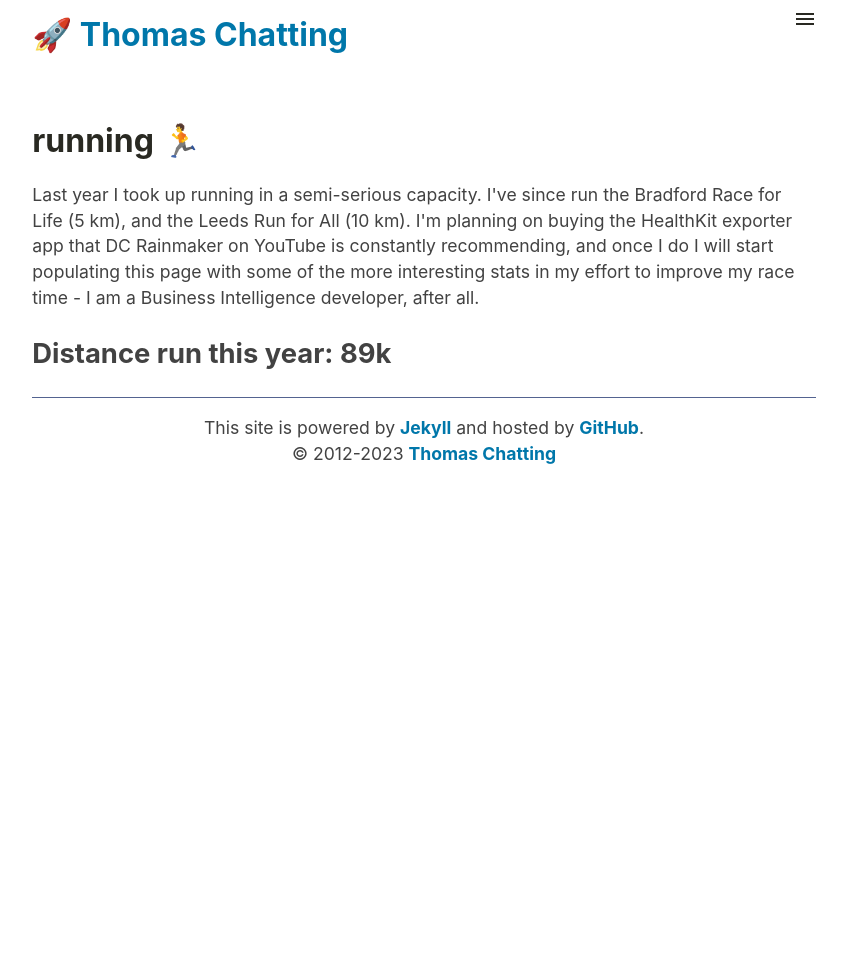
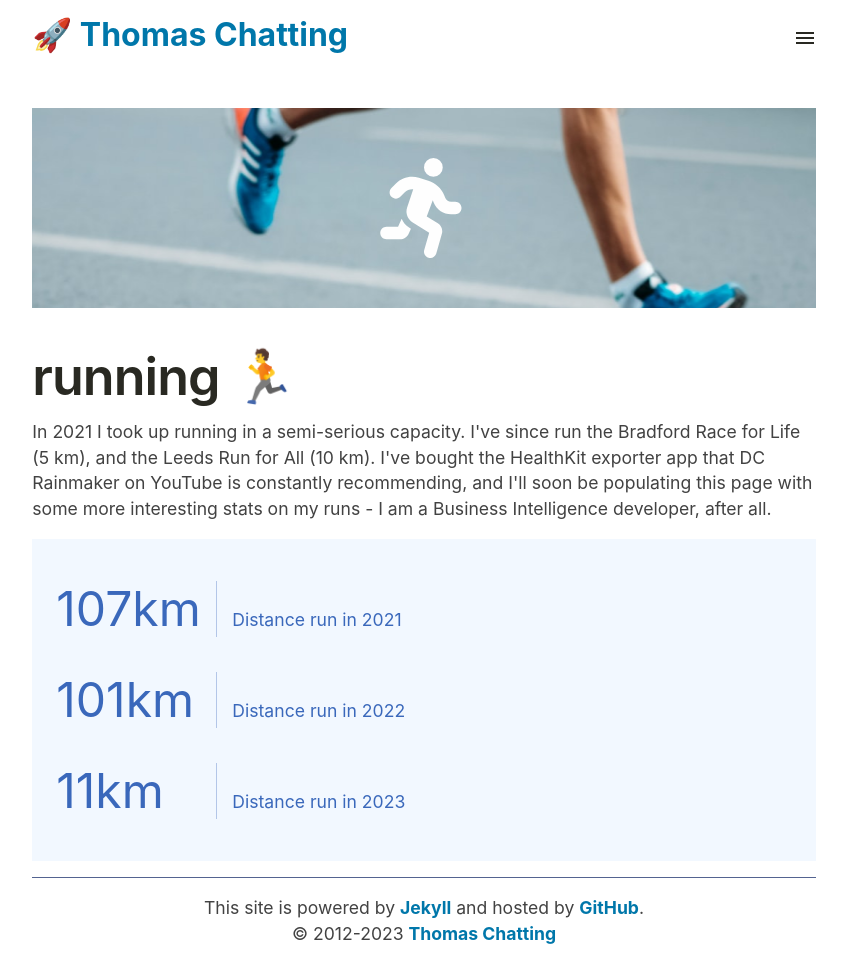
Before and after one commit to tomchatting/tomchatting.github.io, a Jekyll site: the page built from running.md, in a window 1280 px wide. Shown: the whole page, without its empty margins (216-1063 px from the left). Built offline with Jekyll 4.4.1, drawn with Linux system fonts in a browser that asks for light colours; before the commit the page ends 900 px from its top, so only the background shows below that.

Commit message:
Updates to running and reading

```diff
--- a/running.md
+++ b/running.md
@@ -5,9 +5,19 @@ permalink: /running/
 ---
 
 <section>
+    <div class=running-top>
+
+        <svg xmlns="http://www.w3.org/2000/svg" viewBox="0 0 448 512"><!--! Font Awesome Pro 6.3.0 by @fontawesome - https://fontawesome.com License - https://fontawesome.com/license (Commercial License) Copyright 2023 Fonticons, Inc. --><path fill="#fefefe" d="M320 48a48 48 0 1 0 -96 0 48 48 0 1 0 96 0zM125.7 175.5c9.9-9.9 23.4-15.5 37.5-15.5c1.9 0 3.8 .1 5.6 .3L137.6 254c-9.3 28 1.7 58.8 26.8 74.5l86.2 53.9-25.4 88.8c-4.9 17 5 34.7 22 39.6s34.7-5 39.6-22l28.7-100.4c5.9-20.6-2.6-42.6-20.7-53.9L238 299l30.9-82.4 5.1 12.3C289 264.7 323.9 288 362.7 288H384c17.7 0 32-14.3 32-32s-14.3-32-32-32H362.7c-12.9 0-24.6-7.8-29.5-19.7l-6.3-15c-14.6-35.1-44.1-61.9-80.5-73.1l-48.7-15c-11.1-3.4-22.7-5.2-34.4-5.2c-31 0-60.8 12.3-82.7 34.3L57.4 153.4c-12.5 12.5-12.5 32.8 0 45.3s32.8 12.5 45.3 0l23.1-23.1zM91.2 352H32c-17.7 0-32 14.3-32 32s14.3 32 32 32h69.6c19 0 36.2-11.2 43.9-28.5L157 361.6l-9.5-6c-17.5-10.9-30.5-26.8-37.9-44.9L91.2 352z"/></svg>
+
+    </div>
+
     <h1 class="page-top">running 🏃</h1>
 
-    <p>Last year I took up running in a semi-serious capacity. I've since run the Bradford Race for Life (5 km), and the Leeds Run for All (10 km). I'm planning on buying the HealthKit exporter app that DC Rainmaker on YouTube is constantly recommending, and once I do I will start populating this page with some of the more interesting stats in my effort to improve my race time - I am a Business Intelligence developer, after all.</p>
+    <p>In 2021 I took up running in a semi-serious capacity. I've since run the Bradford Race for Life (5 km), and the Leeds Run for All (10 km). I've bought the HealthKit exporter app that DC Rainmaker on YouTube is constantly recommending, and I'll soon be populating this page with some more interesting stats on my runs - I am a Business Intelligence developer, after all.</p>
 
-    <h2 class="center-text">Distance run this year: 89k</h2>
+    <div class=running-stats>
+        <p><span>107km</span> <span>Distance run in 2021</span></p>
+        <p><span>101km</span> <span>Distance run in 2022</span></p>
+        <p><span>11km</span> <span>Distance run in 2023</span></p>
+    </div>
 </section>
--- a/static/style.css
+++ b/static/style.css
@@ -47,9 +47,11 @@ body.default:before {
     background-repeat: no-repeat;
     background-position: 50% 0;
     background-size: cover;
-  }
+}
 
-body.default header, body.default section, body.default footer {
+body.default header,
+body.default section,
+body.default footer {
     position: relative;
 }
 
@@ -58,7 +60,7 @@ header section {
     grid-template-areas:
         "title nav";
     align-items: start;
-    justify-content:  space-between;
+    justify-content: space-between;
 }
 
 header h1 {
@@ -66,7 +68,8 @@ header h1 {
     margin-top: 0.7rem;
 }
 
-.home h1 {
+.home h1,
+h1.page-top {
     font-size: 52px !important;
     line-height: 50px !important;
     font-weight: 600 !important;
@@ -112,7 +115,7 @@ header nav .menu-btn:hover {
 header nav .menu-icon {
     width: 20px;
     height: 20px;
-    padding-top: 1em;
+    padding-top: 2em;
     cursor: pointer;
     display: inline-block;
     position: relative;
@@ -176,43 +179,6 @@ header nav .menu-btn:checked~.menu-icon .navicon:after {
 header nav .menu-btn:checked~.menu-icon:not(.steps) .navicon:before,
 header nav .menu-btn:checked~.menu-icon:not(.steps) .navicon:after {
     top: 0;
-}
-
-
-
-@media (min-width: 1321px) {
-    nav li {
-        display: inline-block !important;
-    }
-
-    header li a {
-        padding: 20px 30px;
-    }
-
-    header li a:hover {
-        background-color: transparent !important;
-    }
-
-    header nav ul {
-        clear: none;
-        max-height: none;
-        top: 0 !important;
-        left: 0;
-    }
-
-    nav .menu-icon {
-        display: none !important;
-    }
-
-    .home h1 {
-        font-size: 96px !important;
-        line-height: 100px !important;
-    }
-
-    .home p.lede {
-        font-size: 32px !important;
-        line-height: 44px !important;
-    }
 }
 
 h1 {
@@ -302,13 +268,73 @@ table {
     justify-content: center;
 }
 
-img, iframe, pre, code {
+img,
+iframe,
+pre,
+code {
     max-width: 100%;
     overflow-x: auto;
 }
 
-pre, code, figure {
+pre,
+code,
+figure {
     margin: 0;
+}
+
+.reading-top {
+    background: url(/static/images/reading-top.png) no-repeat center center;
+    max-width: 1280px;
+    margin: 0 auto;
+    display: block;
+}
+
+.running-top,
+.reading-top {
+    height: 200px;
+}
+
+.running-top {
+    background: url(/static/images/running-top.png) no-repeat center center;
+    max-width: 1280px;
+    margin: 0 auto;
+    display: block;
+}
+
+.running-top svg,
+.reading-top svg {
+    display: block;
+    margin: 0 auto;
+    width: 100px;
+    height: 100px;
+    padding-top: 50px;
+}
+
+.running-stats {
+    background: #f2f8ff;
+    color: #3a68bb;
+    padding: 1.5rem;
+}
+
+.running-stats p {
+    display: inline-block;
+    width: 400px;
+}
+
+.running-stats span:nth-child(1) {
+    display: inline-block;
+    width: 150px;
+    font-size: 3rem;
+    line-height: 3.5rem;
+    border-right: 1px solid #3a67bb57;
+    padding-right: 10px;
+    margin-right: 10px;
+}
+
+.running-stats span:nth-child(2) {
+    display: inline-block;
+    width: 200px;
+    word-break: break-all;
 }
 
 footer section {
@@ -316,3 +342,48 @@ footer section {
     margin-top: 1rem;
     border-top: 1px solid var(--color-secondary);
 }
+
+@media (min-width: 1321px) {
+    nav li {
+        display: inline-block !important;
+    }
+
+    header li a {
+        padding: 20px 30px;
+    }
+
+    header li a:hover {
+        background-color: transparent !important;
+    }
+
+    header nav ul {
+        clear: none;
+        max-height: none;
+        top: 0 !important;
+        left: 0;
+    }
+
+    nav .menu-icon {
+        display: none !important;
+    }
+
+    .home h1 {
+        font-size: 96px !important;
+        line-height: 100px !important;
+    }
+
+    .home p.lede {
+        font-size: 32px !important;
+        line-height: 44px !important;
+    }
+
+    .reading-top,
+    .running-top {
+        height: 300px;
+    }
+
+    .reading-top svg,
+    .running-top svg {
+        padding-top: 100px;
+    }
+}
```
Also changed, not shown: reading.md (+14 -1 lines), static/images/reading-top.png (added), static/images/running-top.png (added), 2 other files.
